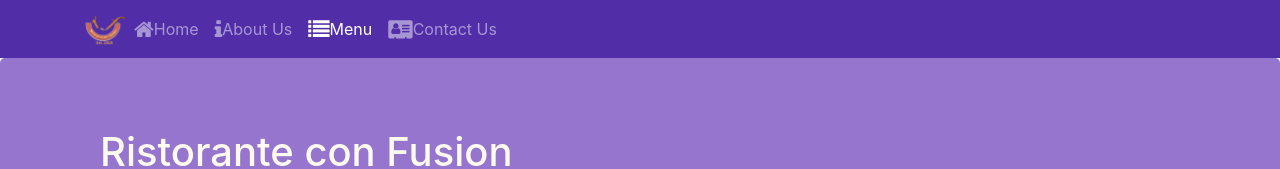
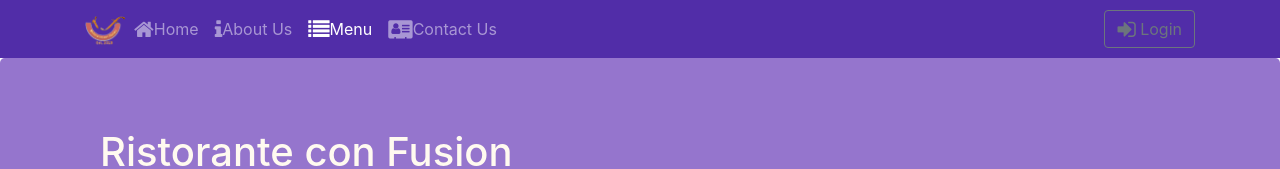
Before and after one commit to arpit-05/Hotel, a React (Create React App) app: page /menu in a window 1280 px wide. Shown: the top 169 px of the page. Built offline with nearby package versions, Linux system fonts and the light colour scheme.

Commit message:
Uncontrolled Forms

```diff
--- a/src/components/HeaderComponent.js
+++ b/src/components/HeaderComponent.js
@@ -1,5 +1,5 @@
 import React, { Component } from 'react';
-import{Nav,Navbar,NavbarBrand,Jumbotron,Collapse, NavItem,NavbarToggler} from "reactstrap"
+import{Nav,Navbar,NavbarBrand,Jumbotron,Button,Collapse, NavItem,NavbarToggler, Modal, ModalBody,ModalHeader,Form,FormGroup,Input,Label} from "reactstrap"
 import {NavLink} from 'react-router-dom'
 class Header extends Component{
     constructor(props)
@@ -7,9 +7,12 @@
     super(props)
 
         this.state={
-            isNavOpen:false
+            isNavOpen:false,
+            isModalOpen:false
         }
         this.toggleNav=this.toggleNav.bind(this);
+        this.toggleModal=this.toggleModal.bind(this);
+        this.handleLogin=this.handleLogin.bind(this);
 
 }
 toggleNav(){
@@ -18,6 +21,18 @@
     })
 
     }
+    toggleModal() {
+        this.setState({
+          isModalOpen: !this.state.isModalOpen
+        });
+      }
+      handleLogin(event){
+         this.toggleModal();
+        alert("Username :"+ this.username.value + " Password :" + this.password.value + " Remember me :" + this.remember.checked)
+
+        event.preventDefault();
+
+      }
 
  render()
     {
@@ -42,6 +57,11 @@
                                     <NavLink className='nav-link' to='./contactus'><span className='fa fa-address-card fa-lg'></span>Contact Us</NavLink>
                                 </NavItem>
                                 </Nav>
+                                <Nav className="ml-auto" navbar>
+                                <NavItem>
+                                    <Button outline onClick={this.toggleModal}><span className="fa fa-sign-in fa-lg"></span> Login</Button>
+                                </NavItem>
+                            </Nav>
             </Collapse>
         </div>
       </Navbar>
@@ -55,6 +75,31 @@
                </div>
            </div>
        </Jumbotron>
+       <Modal isOpen={this.state.isModalOpen} toggle={this.toggleModal}>
+                    <ModalHeader toggle={this.toggleModal}>Login</ModalHeader>
+                    <ModalBody>
+                    <Form onSubmit={this.handleLogin}>
+                            <FormGroup>
+                                <Label htmlFor="username">Username</Label>
+                                <Input type="text" id="username" name="username"
+                                    innerRef={(input) => this.username = input} />
+                            </FormGroup>
+                            <FormGroup>
+                                <Label htmlFor="password">Password</Label>
+                                <Input type="password" id="password" name="password"
+                                    innerRef={(input) => this.password = input}  />
+                            </FormGroup>
+                            <FormGroup check>
+                                <Label check>
+                                    <Input type="checkbox" name="remember"
+                                    innerRef={(input) => this.remember = input}  />
+                                    Remember me
+                                </Label>
+                            </FormGroup>
+                            <Button type="submit" value="submit" color="primary">Login</Button>
+                        </Form>
+                    </ModalBody>
+                </Modal>
             </React.Fragment>
         )
     }
--- a/src/components/MainComponent.js
+++ b/src/components/MainComponent.js
@@ -42,8 +42,8 @@
     }
     const DishWithId=({match})=>{
         return(
-            <DishDetail dish={this.state.dishes.filter((dish)=>dish.id==parseInt(match.params.dishId,10))[0]}
-                        comments={this.state.comments.filter((comment)=>comment.dishId==parseInt(match.params.dishId,10))}
+            <DishDetail dish={this.state.dishes.filter((dish)=>dish.id===parseInt(match.params.dishId,10))[0]}
+                        comments={this.state.comments.filter((comment)=>comment.dishId===parseInt(match.params.dishId,10))}
             />
         )
 
@@ -56,9 +56,9 @@
         <Switch>
             <Route path='/home' component={HomePage}/>
             <Route exact path='/menu' component={()=> <Menu dishes={this.state.dishes}/>}/>
+            <Route path='/menu/:dishId' component={DishWithId} />
             <Route exact path='/contactus' component={Contact}/>
-            <Route path='/menu/:dishId' component={DishWithId}/>
-            <Route path='/aboutus' component={()=><About leaders={this.state.leaders}/>}/>
+            <Route exact path='/aboutus' component={()=><About leaders={this.state.leaders}/>}/>
             <Redirect to='/home'/>
         </Switch>
 
--- a/src/components/Menu.js
+++ b/src/components/Menu.js
@@ -19,7 +19,7 @@
         const menu = props.dishes.map((dish) => {
           return (
             <div  className="col-12 col-md-5 m-1" key={dish.id}>
-              <RenderMenuItem dish={dish} onClick={props.onClick}/>
+              <RenderMenuItem dish={dish} />
             </div>
           );
       });
```
Also changed, not shown: 1 other file (tests, documents, lock files or other folders).
